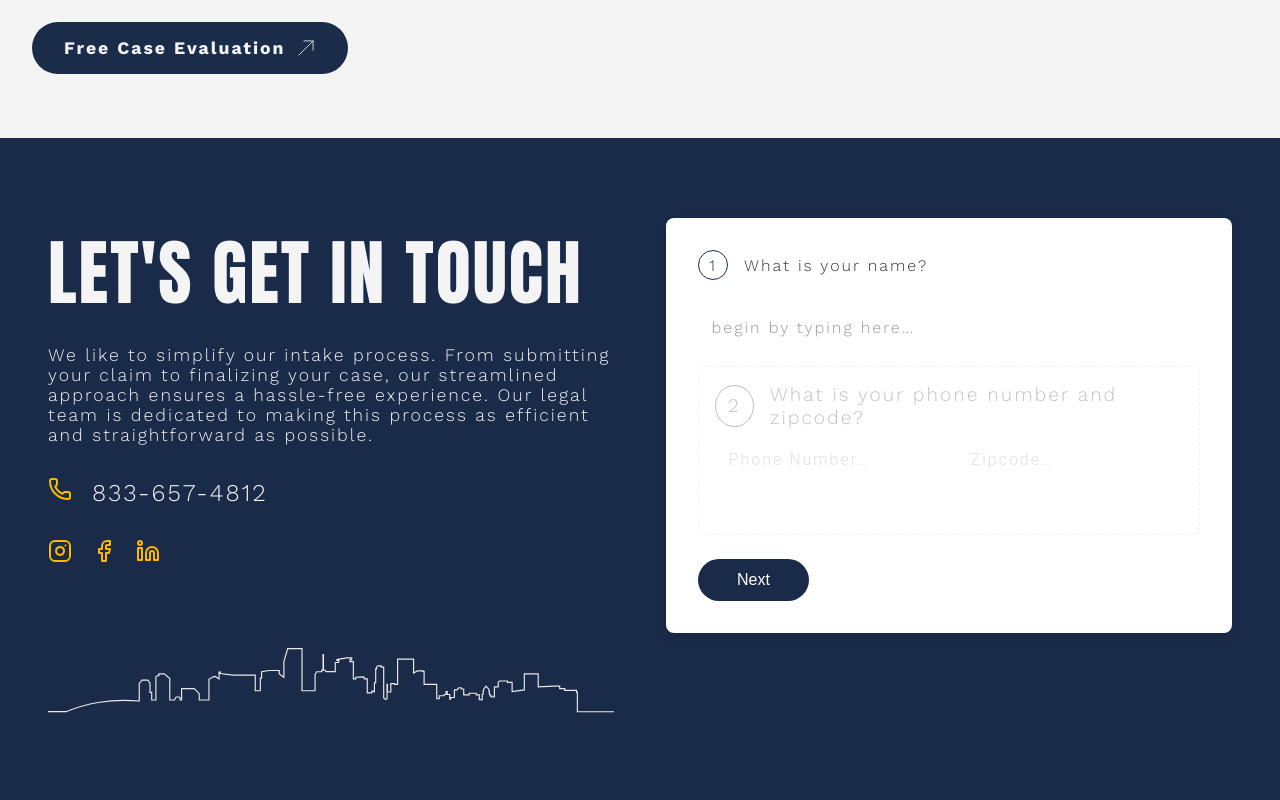
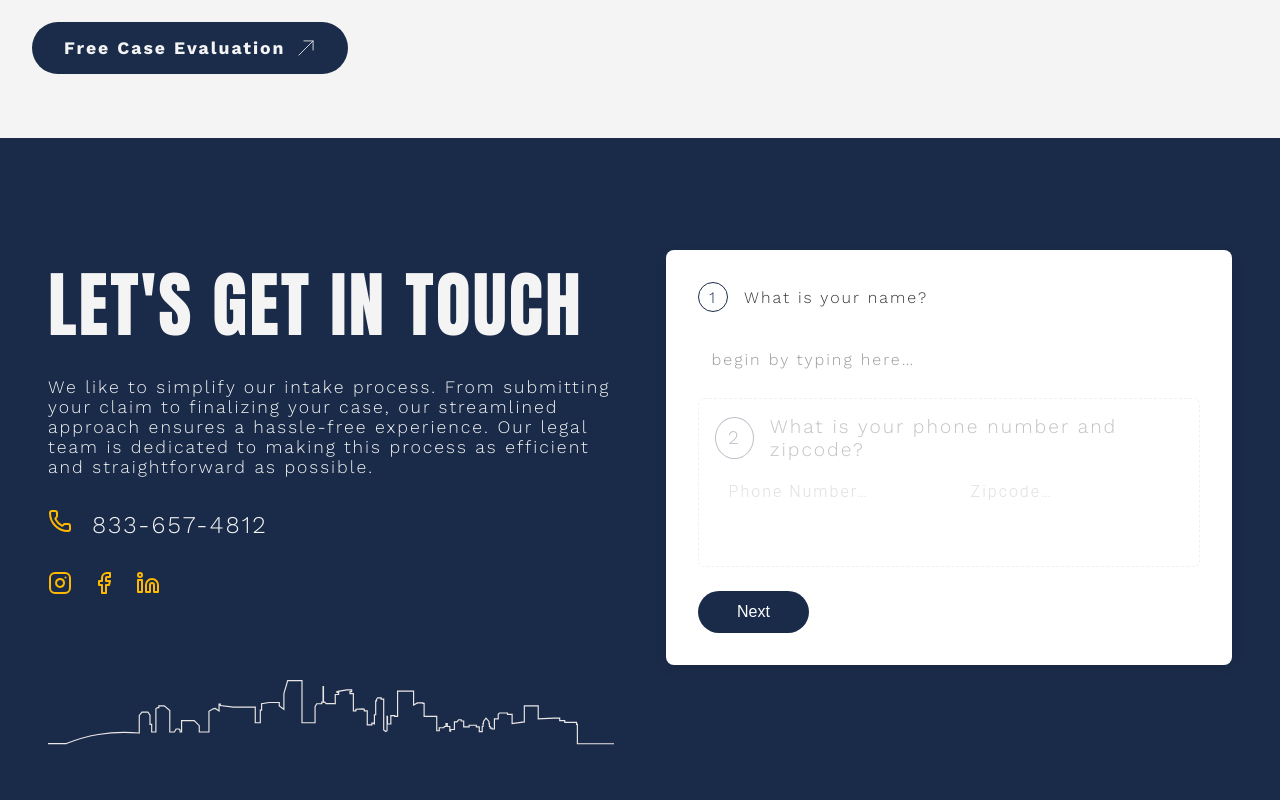
Before and after one commit to ymesadev/llg-front-end, a Next.js app: page /resources in a window 1280 px wide. Shown: the part 2080-2880 px from the top of the page. Built offline with nearby package versions, Linux system fonts and the light colour scheme; no server answers.

Commit message:
temporary submit intake page

```diff
--- a/src/app/components/Contact/ContactSection.module.css
+++ b/src/app/components/Contact/ContactSection.module.css
@@ -83,7 +83,7 @@
   }
 
   .contactSection{
-    padding-top: 4rem;
+    padding-top: 6rem;
     padding-bottom: 4rem;
   }
 
```
Also changed, not shown: src/app/submit-intake/page.js (added, +12 -0 lines).
